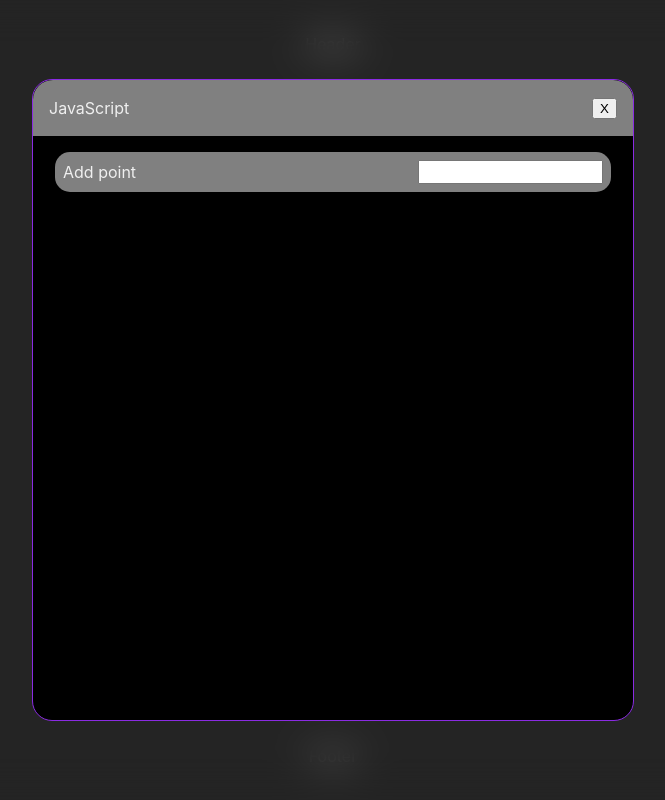
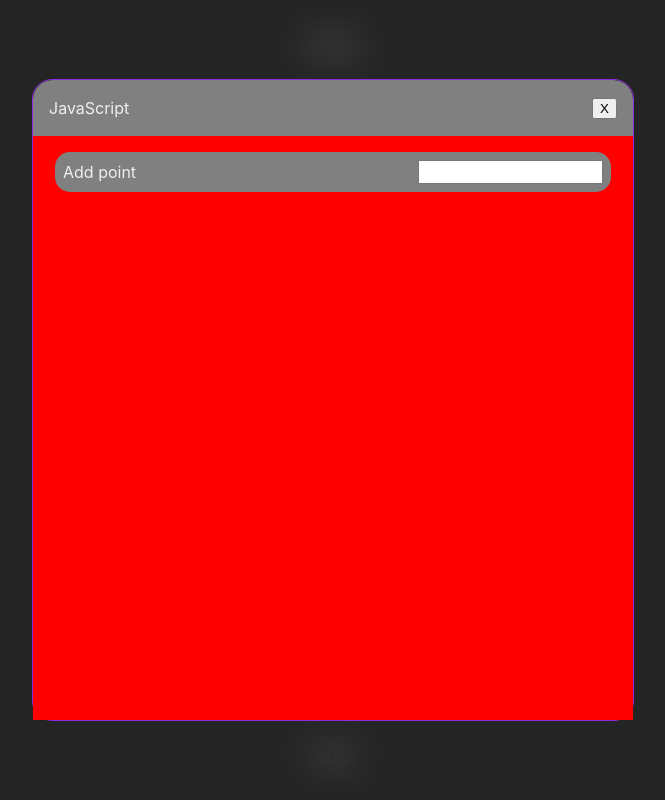
Before and after one commit to pawelrybka/React-Typescript-Game, a React (Vite) app: page / in a window 1280 px wide. Both pictures are taken after a click on the button "Add new point". Shown: the whole page, without its empty margins (307-972 px from the left). Built offline with nearby package versions, Linux system fonts and the light colour scheme.

Commit message:
Styling the input

```diff
--- a/src/components/AddPointModal/AddPointModal.module.css
+++ b/src/components/AddPointModal/AddPointModal.module.css
@@ -5,7 +5,6 @@
     transform: translate(-50%, -50%);
     height: 40rem;
     width: min(90%, 600px, 90vw);
-    background-color: black;
     visibility: hidden;
     border-radius: 20px;
     z-index: 2;
@@ -14,19 +13,12 @@
     border: 1px solid blueviolet;
 }
 
-.visible{
-    visibility: visible;
-    opacity: 1;
-}
-
-
-.addPointModal__Container{
+.addPointModal__container{
     height: 100%;
     border-radius: 20px;
     display: flex;
     flex-direction: column;
     align-items: center;
-    gap: 1rem;
 }
 
 .header{
@@ -41,6 +33,16 @@
     background-color: grey;
 }
 
+.container{
+    height: 100%;
+    width: 100%;
+    display: flex;
+    flex-direction: column;
+    align-items: center;
+    background-color: red;
+    padding: 1rem 0;
+}
+
 .form{
     background-color: grey;
     border-radius: 15px;
@@ -49,3 +51,14 @@
     display: flex;
     justify-content: space-between;
 }
+
+
+
+
+
+
+
+.visible{
+    visibility: visible;
+    opacity: 1;
+}
--- a/src/components/AddPointModal/AddPointModal.tsx
+++ b/src/components/AddPointModal/AddPointModal.tsx
@@ -11,15 +11,17 @@ const AddPointModal = ({active, setActive}: AddPointModalProps) => {
 
   return (
     <div className={`${styles.addPointModal} ${active ? styles.visible : ''}`}>
-      <div className={styles.addPointModal__Container}>
+      <div className={styles.addPointModal__container}>
         <div className={styles.header}>
           <span>JavaScript</span>
           <button onClick={handleChange}>X</button>
         </div>
-        <form className={styles.form}>
-          <span>Add point</span>
-          <input type="text" />
-        </form>
+        <div className={styles.container}>
+          <form className={styles.form}>
+            <span>Add point</span>
+            <input type="text" />
+          </form>
+        </div>
       </div>
     </div>
   )
```
